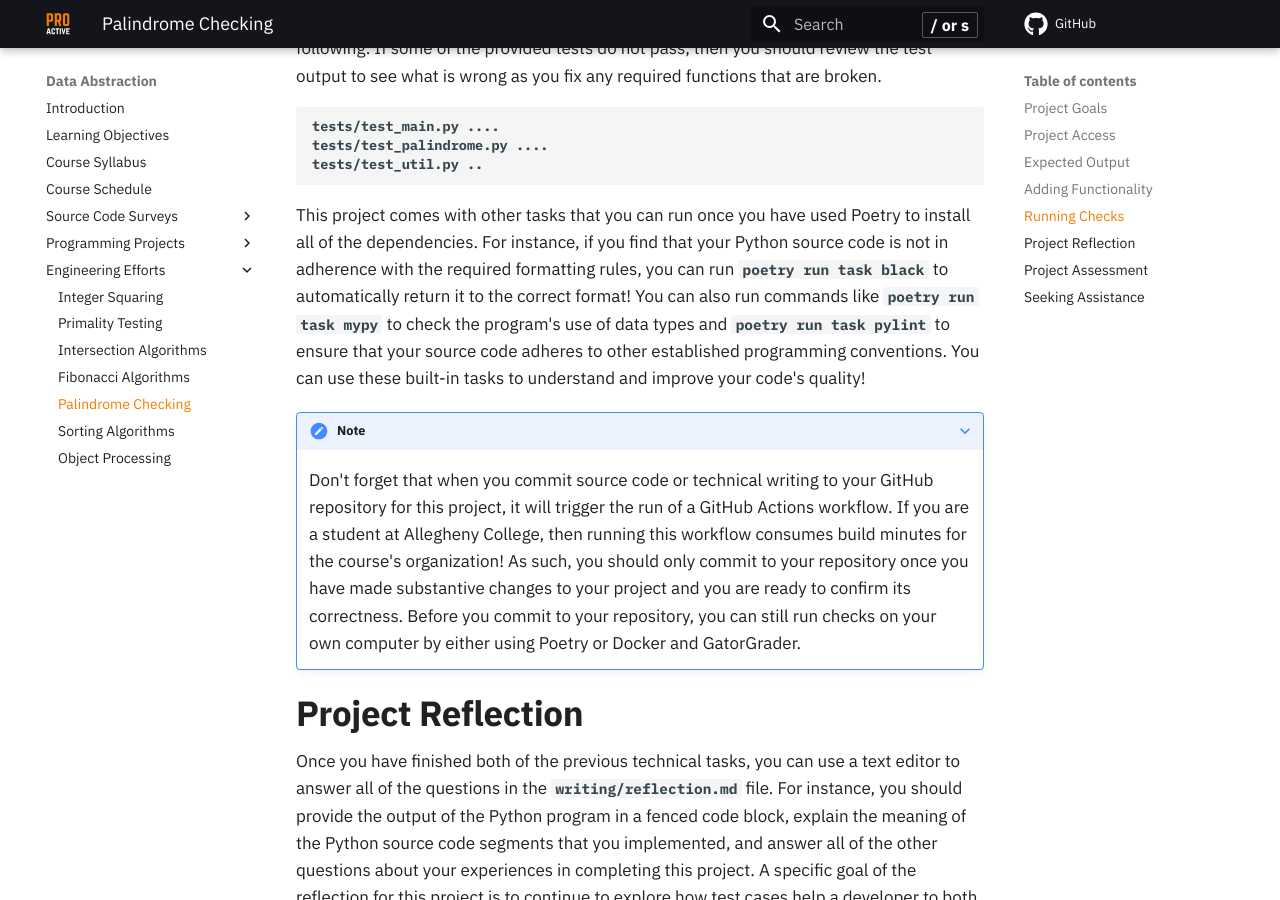
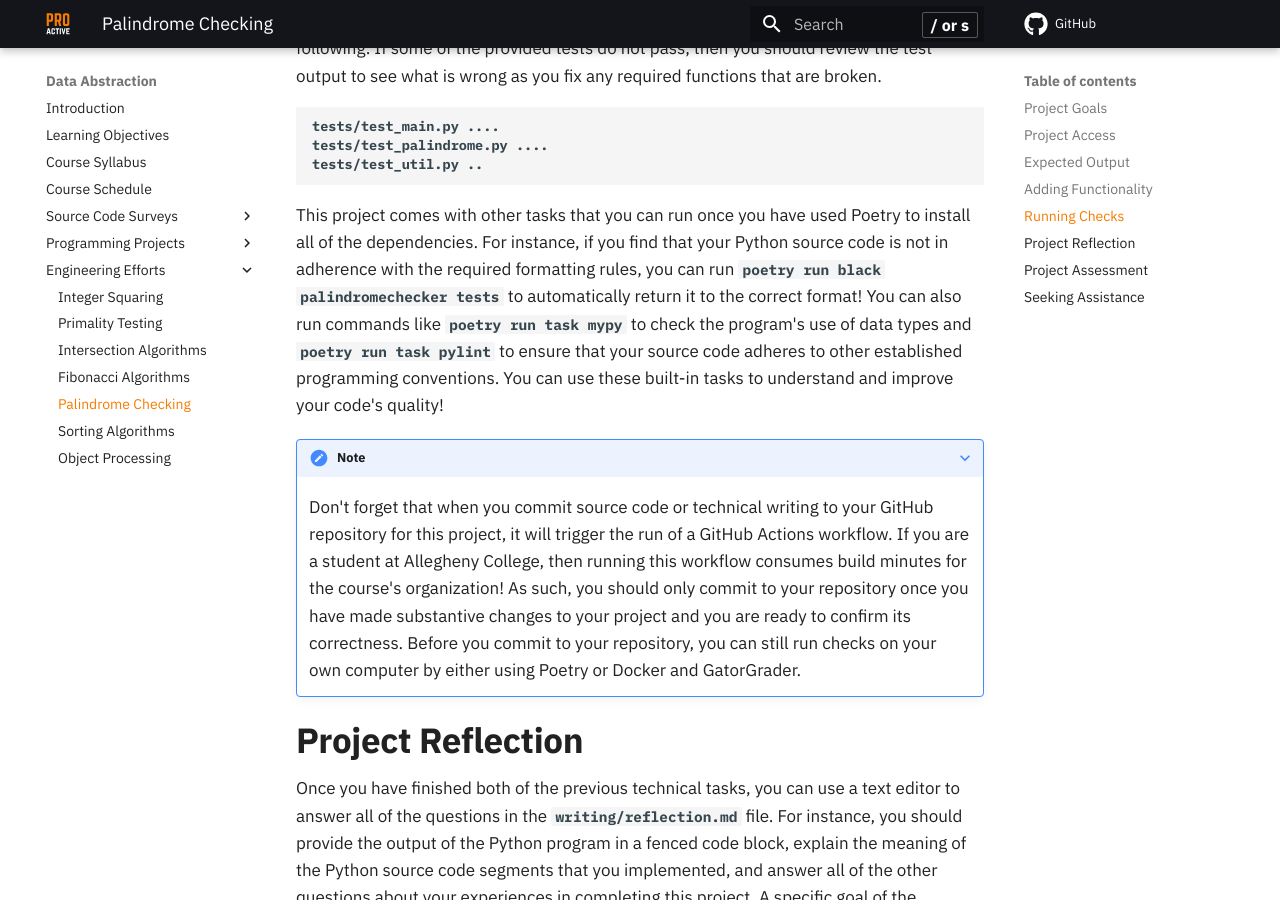
Before and after one commit to ProactiveProgrammers/www.proactiveprogrammers.com, an MkDocs documentation site: the page built from docs/data-abstraction/engineering-efforts/palindrome-checking.md, in a window 1280 px wide and 900 px high, scrolled down 3889 px. Built offline with MkDocs 1.6.1 and Material for MkDocs 9.7.7, drawn with Linux system fonts in a browser that asks for light colours; comment, search, counter and statistics services are not loaded.

Commit message:
fix: Use the correct command for reformatting in palindrome-checking.

```diff
--- a/docs/data-abstraction/engineering-efforts/palindrome-checking.md
+++ b/docs/data-abstraction/engineering-efforts/palindrome-checking.md
@@ -189,11 +189,11 @@ tests/test_util.py ..
 This project comes with other tasks that you can run once you have used Poetry
 to install all of the dependencies. For instance, if you find that your Python
 source code is not in adherence with the required formatting rules, you can run
-`poetry run task black` to automatically return it to the correct format! You
-can also run commands like `poetry run task mypy` to check the program's use of
-data types and `poetry run task pylint` to ensure that your source code adheres
-to other established programming conventions. You can use these built-in tasks
-to understand and improve your code's quality!
+`poetry run black palindromechecker tests` to automatically return it to the
+correct format! You can also run commands like `poetry run task mypy` to check
+the program's use of data types and `poetry run task pylint` to ensure that your
+source code adheres to other established programming conventions. You can use
+these built-in tasks to understand and improve your code's quality!
 
 ???+ note
 
```
